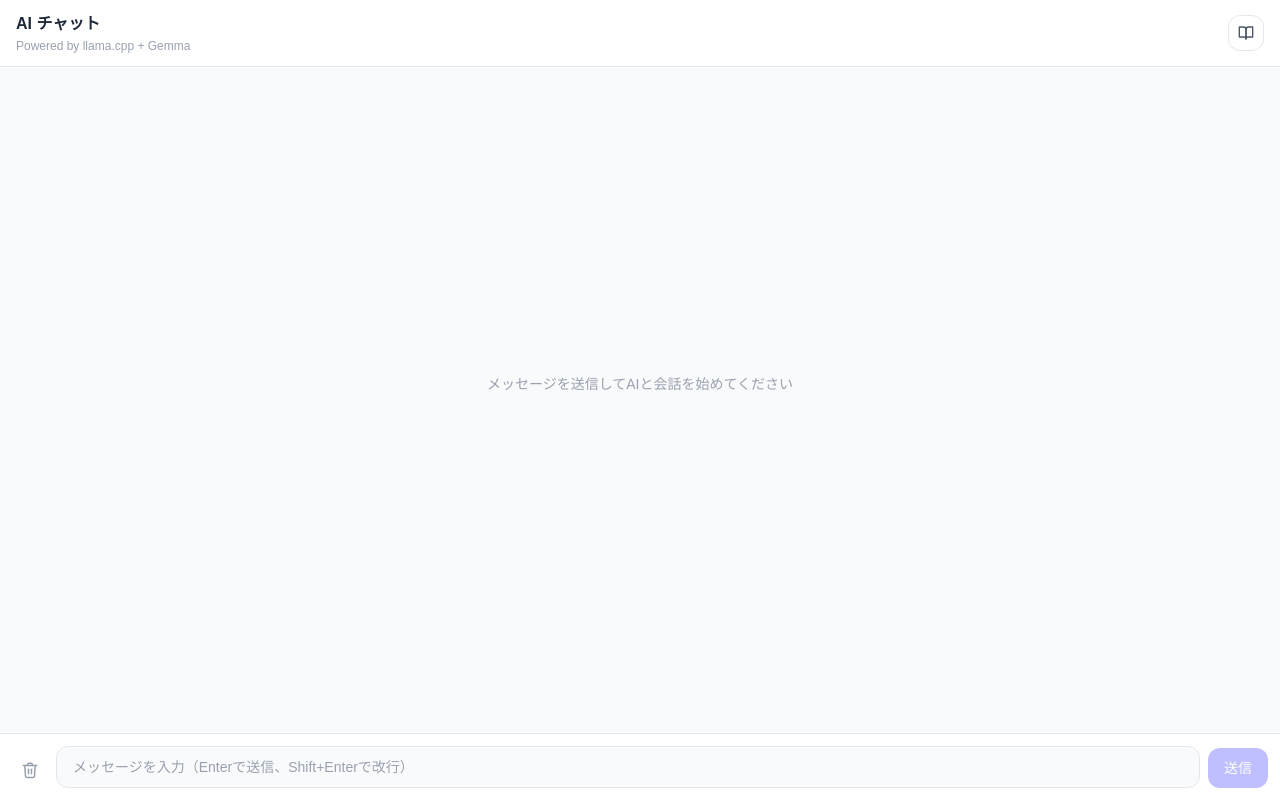
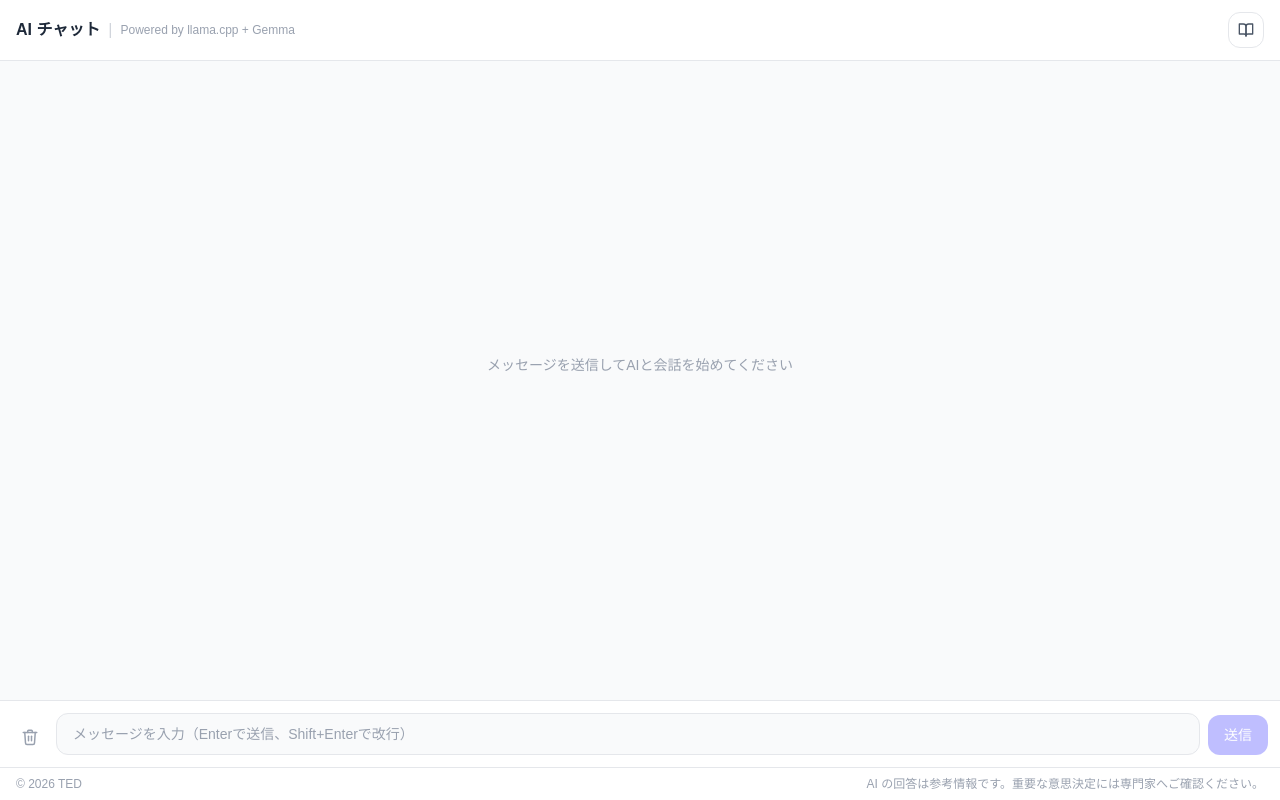
Before and after one commit to TED-Administrator/ted-aichat-demo, a Next.js app: page / in a window 1280 px wide. Built offline with nearby package versions, Linux system fonts and the light colour scheme.

Commit message:
ヘッダーを1行化しフッターを追加
- ヘッダー: タイトルと「Powered by」を2段→1行に変更（セパレーター区切り）
- フッター: コピーライトとAI免責文を全幅で追加

Co-Authored-By: Claude Sonnet 4.6 <noreply@anthropic.com>

```diff
--- a/app/page.tsx
+++ b/app/page.tsx
@@ -127,11 +127,12 @@ export default function Home() {
   return (
     <div className="flex flex-col h-screen bg-gray-50 dark:bg-zinc-900">
       <header className="flex-none bg-white dark:bg-zinc-800 border-b border-gray-200 dark:border-zinc-700 px-4 py-3 flex items-center justify-between">
-        <div>
+        <div className="flex items-center gap-2">
           <h1 className="text-base font-semibold text-gray-800 dark:text-zinc-100">
             AI チャット
           </h1>
-          <p className="text-xs text-gray-400 dark:text-zinc-400 mt-0.5">
+          <span className="text-gray-300 dark:text-zinc-600 select-none">|</span>
+          <p className="text-xs text-gray-400 dark:text-zinc-500">
             Powered by llama.cpp + Gemma
           </p>
         </div>
@@ -259,6 +260,11 @@ export default function Home() {
           }}
         />
       </div>
+
+      <footer className="flex-none bg-white dark:bg-zinc-800 border-t border-gray-200 dark:border-zinc-700 px-4 py-2 flex items-center justify-between text-xs text-gray-400 dark:text-zinc-500">
+        <span>© 2026 TED</span>
+        <span>AI の回答は参考情報です。重要な意思決定には専門家へご確認ください。</span>
+      </footer>
     </div>
   )
 }
```
